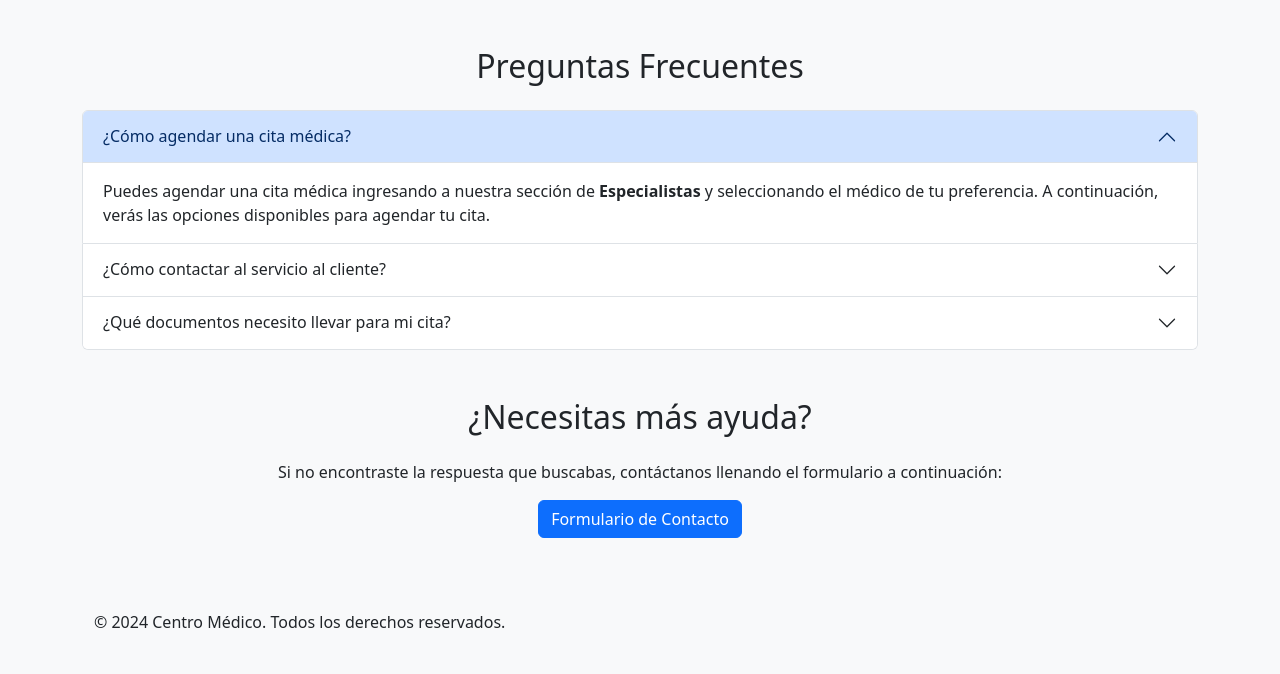
After one commit to JavierKDGN/IngSoftwareG7, a Flask app: page /centroayuda in a window 1280 px wide. The commit adds this page. Shown: the part 408-1082 px from the top of the page. Run offline with Flask 3, Linux system fonts and the light colour scheme.

Commit message:
renombrar ruta de contacto a centro de ayuda y actualizar plantillas con nuevo diseño y navegación

```diff
--- a/app/routes.py
+++ b/app/routes.py
@@ -21,6 +21,6 @@ def especialistas():
     ]
     return render_template('especialistas.html', especialistas=especialistas_lista)
 
-@app.route('/contacto')
-def contacto():
-    return render_template('contacto.html')
+@app.route('/centroayuda')
+def centroayuda():
+    return render_template('centroayuda.html')
--- /dev/null
+++ b/app/templates/centroayuda.html
@@ -0,0 +1,110 @@
+<!DOCTYPE html>
+<html lang="es">
+<head>
+    <meta charset="UTF-8">
+    <meta name="viewport" content="width=device-width, initial-scale=1.0">
+    <title>Centro de Ayuda</title>
+    <link href="https://cdn.jsdelivr.net/npm/bootstrap@5.3.3/dist/css/bootstrap.min.css" rel="stylesheet" integrity="sha384-QWTKZyjpPEjISv5WaRU9OFeRpok6YctnYmDr5pNlyT2bRjXh0JMhjY6hW+ALEwIH" crossorigin="anonymous">
+    <script src="https://cdn.jsdelivr.net/npm/bootstrap@5.3.3/dist/js/bootstrap.bundle.min.js" integrity="sha384-YvpcrYf0tY3lHB60NNkmXc5s9fDVZLESaAA55NDzOxhy9GkcIdslK1eN7N6jIeHz" crossorigin="anonymous"></script>
+    <style>
+        body {
+            background-color: #f8f9fa;
+        }
+        .hero-section {
+            background: linear-gradient(rgba(0, 123, 255, 0.6), rgba(0, 123, 255, 0.6)), url('https://media.istockphoto.com/id/1437830105/es/foto/toma-recortada-de-una-enfermera-sostiene-la-mano-de-su-paciente-mayor-dar-apoyo-m%C3%A9dico-que.jpg?s=1024x1024&w=is&k=20&c=-D-pYn8iLs3Fcs4UoOMPhFUsOhjcNUyltffKMwPwbq4=');
+            background-size: cover;
+            color: white;
+            padding: 100px 0;
+            text-align: center;
+        }
+        .card:hover {
+            transform: translateY(-5px);
+            transition: 0.3s;
+        }
+    </style>
+</head>
+<body>
+    <nav class="navbar navbar-expand-lg navbar-light bg-light">
+        <div class="container-fluid">
+            <a class="navbar-brand" href="#">Centro Médico</a>
+            <button class="navbar-toggler" type="button" data-bs-toggle="collapse" data-bs-target="#navbarNav" aria-controls="navbarNav" aria-expanded="false" aria-label="Toggle navigation">
+                <span class="navbar-toggler-icon"></span>
+            </button>
+            <div class="collapse navbar-collapse" id="navbarNav">
+                <ul class="navbar-nav">
+                    <li class="nav-item">
+                        <a class="nav-link" href="/">Inicio</a>
+                    </li>
+                    <li class="nav-item">
+                        <a class="nav-link" href="/especialistas">Especialistas</a>
+                    </li>
+                    <li class="nav-item">
+                        <a class="nav-link active" href="#">Centro de Ayuda</a>
+                    </li>
+                </ul>
+            </div>
+        </div>
+    </nav>
+
+    <section class="hero-section">
+        <div class="container">
+            <h1 class="display-4">Centro de Ayuda</h1>
+            <p class="lead">Estamos aquí para ayudarte. Encuentra respuestas a tus preguntas frecuentes o contáctanos para asistencia personalizada.</p>
+        </div>
+    </section>
+
+    <div class="container mt-5">
+        <h2 class="text-center mb-4">Preguntas Frecuentes</h2>
+        <div class="accordion" id="faqAccordion">
+            <div class="accordion-item">
+                <h2 class="accordion-header" id="faq1">
+                    <button class="accordion-button" type="button" data-bs-toggle="collapse" data-bs-target="#collapse1" aria-expanded="true" aria-controls="collapse1">
+                        ¿Cómo agendar una cita médica?
+                    </button>
+                </h2>
+                <div id="collapse1" class="accordion-collapse collapse show" aria-labelledby="faq1" data-bs-parent="#faqAccordion">
+                    <div class="accordion-body">
+                        Puedes agendar una cita médica ingresando a nuestra sección de <strong>Especialistas</strong> y seleccionando el médico de tu preferencia. A continuación, verás las opciones disponibles para agendar tu cita.
+                    </div>
+                </div>
+            </div>
+            <div class="accordion-item">
+                <h2 class="accordion-header" id="faq2">
+                    <button class="accordion-button collapsed" type="button" data-bs-toggle="collapse" data-bs-target="#collapse2" aria-expanded="false" aria-controls="collapse2">
+                        ¿Cómo contactar al servicio al cliente?
+                    </button>
+                </h2>
+                <div id="collapse2" class="accordion-collapse collapse" aria-labelledby="faq2" data-bs-parent="#faqAccordion">
+                    <div class="accordion-body">
+                        Puedes contactar a nuestro servicio al cliente a través del formulario de contacto en esta página o llamando al número +123 456 789.
+                    </div>
+                </div>
+            </div>
+            <div class="accordion-item">
+                <h2 class="accordion-header" id="faq3">
+                    <button class="accordion-button collapsed" type="button" data-bs-toggle="collapse" data-bs-target="#collapse3" aria-expanded="false" aria-controls="collapse3">
+                        ¿Qué documentos necesito llevar para mi cita?
+                    </button>
+                </h2>
+                <div id="collapse3" class="accordion-collapse collapse" aria-labelledby="faq3" data-bs-parent="#faqAccordion">
+                    <div class="accordion-body">
+                        Para tu cita, es recomendable llevar tu identificación, el seguro médico si aplica, y cualquier documento médico relevante (como resultados de exámenes o recetas previas).
+                    </div>
+                </div>
+            </div>
+        </div>
+
+        <div class="text-center mt-5">
+            <h2 class="mb-4">¿Necesitas más ayuda?</h2>
+            <p>Si no encontraste la respuesta que buscabas, contáctanos llenando el formulario a continuación:</p>
+            <a href="/contacto" class="btn btn-primary">Formulario de Contacto</a>
+        </div>
+    </div>
+
+    <footer class="bg-light text-center text-lg-start mt-5">
+        <div class="container p-4">
+            <p>&copy; 2024 Centro Médico. Todos los derechos reservados.</p>
+        </div>
+    </footer>
+</body>
+</html>
```
Also changed, not shown: app/templates/especialistas.html (+53 -3 lines), app/templates/index.html (+31 -6 lines).
